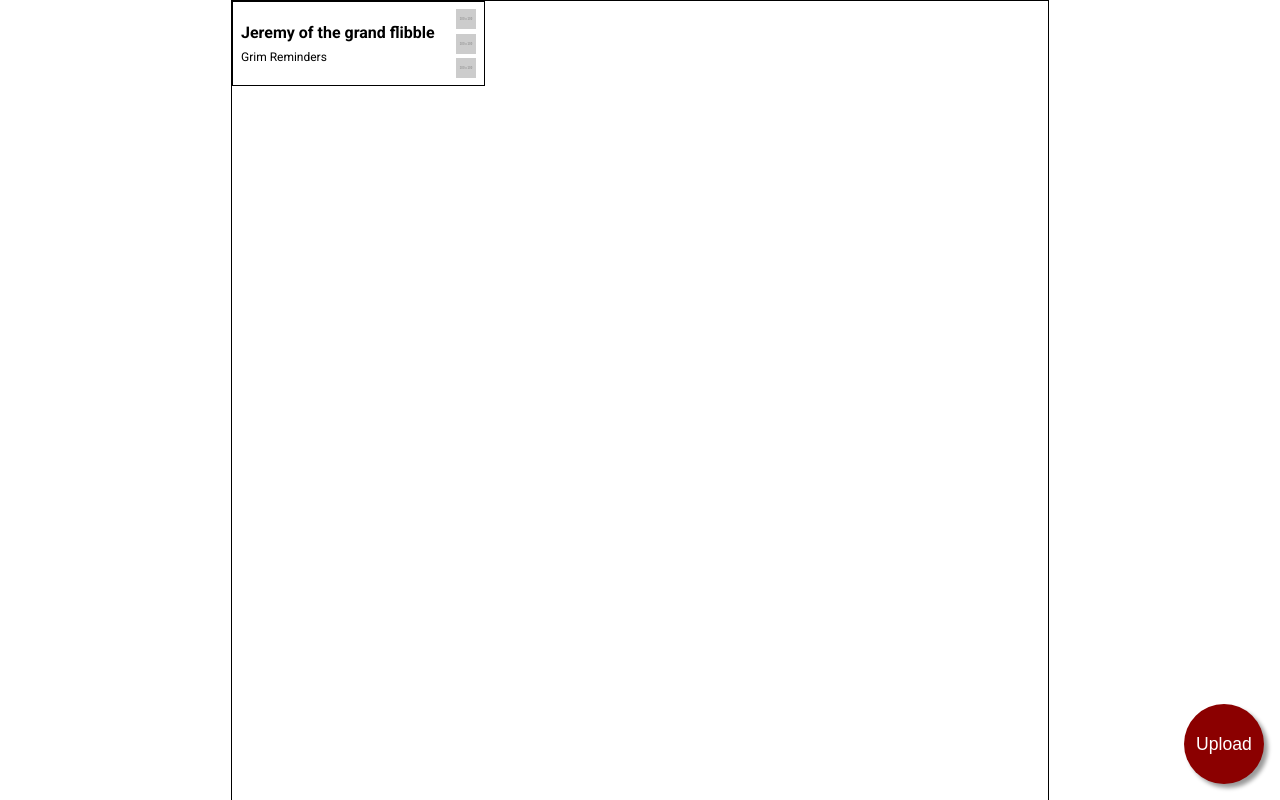
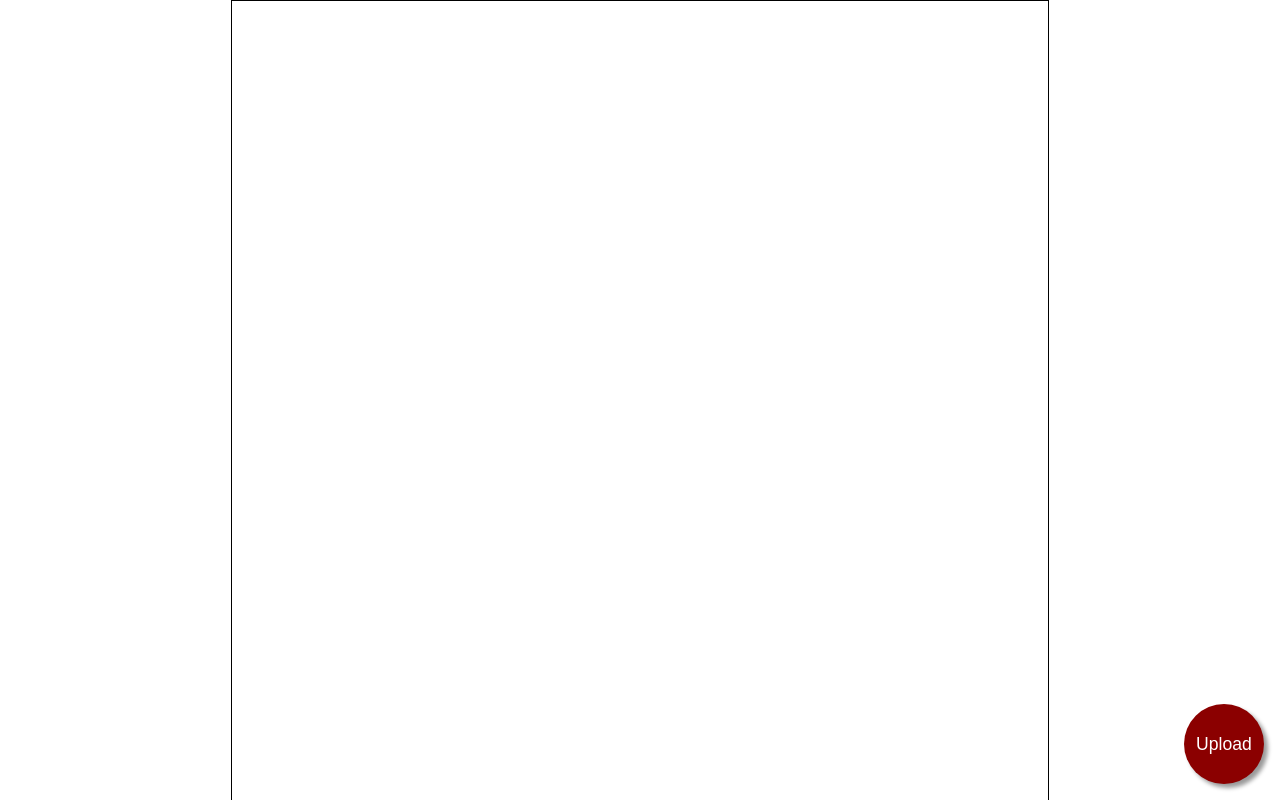
Before and after one commit to jtrpka0912/keyforgelabel.intranet.react, a React (Vite) app: page / in a window 1280 px wide. Shown: the top 800 px of the page. Built offline with nearby package versions, Linux system fonts and the light colour scheme.

Commit message:
Labels now show 'most' deck data.

```diff
--- a/src/components/label/label.css
+++ b/src/components/label/label.css
@@ -35,13 +35,13 @@
     .label__right {
         display: flex;
         flex-flow: column nowrap;
-        gap: 0.3rem;
+        gap: 0.15rem;
         justify-content: center;
         height: 100%;
         padding-left: 0.25rem;
 
         img {
-            max-width: 20px;
+            max-width: 25px;
             height: auto;
         }
     }
--- a/src/components/label/label.tsx
+++ b/src/components/label/label.tsx
@@ -1,4 +1,5 @@
 import './label.css';
+import LabelProps from './label.types';
 
 /**
  * @function Label
@@ -6,18 +7,20 @@ import './label.css';
  * @author J. Trpka
  * @returns {JSX.Element}
  */
-const Label = () => {
+const Label = ({
+    deck
+}: LabelProps) => {
     return (
         <div className="label">
             <div className="label__left">
-                <h2 className="label__name">Jeremy of the grand flibble</h2>
-                <p className="label__set">Grim Reminders</p>
+                <h2 className="label__name">{deck.data.name}</h2>
+                <p className="label__set">{deck.data.expansion}</p>
             </div>
 
             <div className="label__right">
-                <img src="https://placehold.co/100x100" alt="Placeholder" />
-                <img src="https://placehold.co/100x100" alt="Placeholder" />
-                <img src="https://placehold.co/100x100" alt="Placeholder" />
+                <img src={deck._linked.houses[0].image} alt={`${deck._linked.houses[0].name} Insignia`} />
+                <img src={deck._linked.houses[1].image} alt={`${deck._linked.houses[1].name} Insignia`} />
+                <img src={deck._linked.houses[2].image} alt={`${deck._linked.houses[2].name} Insignia`} />
             </div>
         </div>
     );
--- a/src/components/page/page.tsx
+++ b/src/components/page/page.tsx
@@ -3,9 +3,11 @@ import Label from "../label/label";
 import './page.css';
 import { Actions, DecksContext } from "../../state/decks";
 import { getDeck } from "../../api/keyforge";
+import { Deck } from "../../models/keyforge/deck";
 
 const Page = () => {
     const decksContext = React.useContext(DecksContext);
+    if(!decksContext) return null;
 
     React.useEffect(() => {
         if(!decksContext) return;
@@ -32,12 +34,16 @@ const Page = () => {
                 });
             }
         }
-    }, [decksContext?.state.decks]);
+    }, [decksContext.state.decks]);
 
     return (
         <div className="page">
             <div className="page__labels">
-                <Label />
+                { decksContext.state.decks.map((deck: Deck) => {
+                    return (
+                        <Label key={deck.data.id} deck={deck} />
+                    );
+                }) }
             </div>
         </div>
     );
```
Also changed, not shown: src/components/label/label.types.ts (added, +7 -0 lines).
